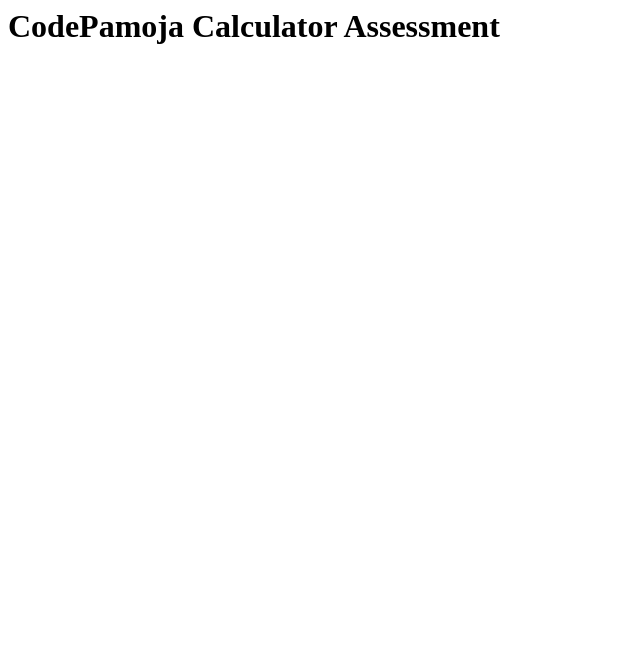
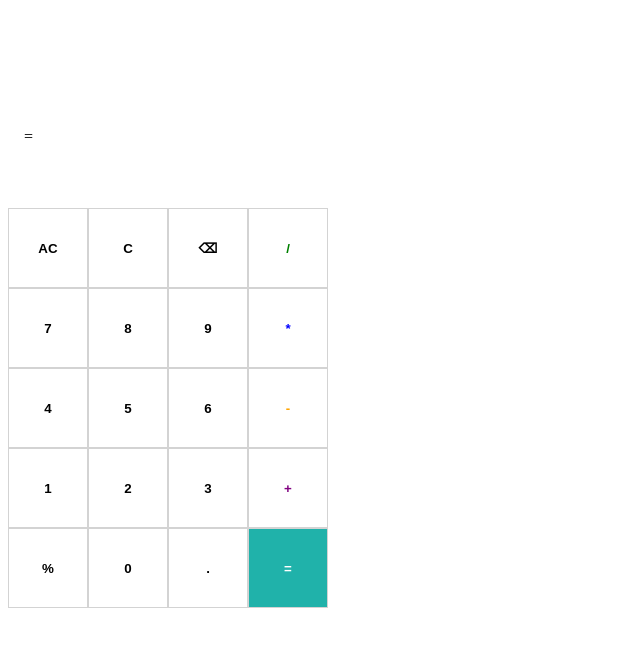
Before and after one commit to timVlasblom/assessment-calculator, a plain HTML site: page index.html in a window 1280 px wide. Shown: the whole page, without its empty margins (0-640 px from the left). Drawn offline with Linux system fonts and the light colour scheme.

Commit message:
made the calculator :)

```diff
--- /dev/null
+++ b/assets/css/style.css
@@ -0,0 +1,62 @@
+.calculator{
+	width: 20em;
+}
+
+.screen{
+	margin-top: 3em;
+	height: 10em;
+	width: 20em;
+}
+
+.button{
+	width: 6em;
+	border-style: solid;
+    border-width: 1px;
+	height: 6em;
+	border-color: #d3d3d3;
+	background-color: #ffffff;
+	float: left;
+	font-weight: bold;
+}
+
+#answer{
+	text-align: right;
+	width: 75%;
+	float: right;
+	color: #FFA500;
+	font-size: 150%;
+}
+
+#sum{
+	text-align: right;
+	height: 5em;
+	color: #d3d3d3;
+}
+
+.equals{
+	background-color: #20B2AA;
+	color: #ffffff;
+}
+
+.plus{
+	color: #800080;
+}
+
+.minus{
+	color: #FFA500;
+}
+
+.multiply{
+	color: #0000FF;
+}
+
+.divideby{
+	color: #008000;
+}
+
+.equalssign{
+	margin-left: 1em;
+	margin-right: 0px;
+	width: 10%;
+	float: left;
+}
--- /dev/null
+++ b/assets/js/script.js
@@ -0,0 +1,107 @@
+var x;
+var y;
+var modifier;
+var ans;
+
+function calculate(){
+	x = parseFloat(x);
+	y = parseFloat(y);
+	if (modifier == null){
+		console.log(x);
+	}
+	if(modifier == '+'){
+		ans = x + y;
+	}
+	if(modifier == '*'){
+		ans = x * y;
+	}
+	if(modifier == '-'){
+		ans = x - y;
+	}
+	if(modifier == '/'){
+		ans = x / y;
+	}
+	if(modifier == '%'){
+		x = x / 100;
+		ans = x * y;
+	}
+	document.getElementById("answer").innerHTML = ans;
+	console.log(ans);
+	x = null;
+	y = null;
+	modifier = null;
+}
+
+function addNumber(number){
+	if (modifier == null){
+		if (x == null) {
+			x = number;
+			console.log(x);
+		}
+		else{
+			x = x + number;
+			console.log(x);
+		}
+		document.getElementById("sum").innerHTML = x;
+	}
+	else{
+		if (y == null) {
+			y = number;
+			console.log(y);
+		}
+		else{
+			y = y + number;
+			console.log(y);
+		}
+		document.getElementById("sum").innerHTML = x + " " + modifier + " " + y;
+	}
+}
+
+function addModifier(m) {
+	if (x == null && ans != null) {
+		x = ans;
+		modifier = m;
+		document.getElementById("sum").innerHTML = x + " " + modifier;
+	}else if(x != null){
+		modifier = m;
+		document.getElementById("sum").innerHTML = x + " " + modifier;
+	}
+}
+
+function clearAction(action) {
+	if (action == 'all'){
+		x = null;
+		y = null;
+		modifier = null;
+		console.log("clear",x,y,modifier);
+	}
+	if (action == 'last'){
+		if (y != null){
+			y = null;
+		}else if(modifier != null){
+			modifier = null;
+		}else{
+			x = null;
+		}
+		console.log("clear",x,y,modifier);
+	}
+	if (action = 'backspace'){
+		if (y != null){
+			if (y.length <= 1){
+				y = null
+			}else{
+				y = y.toString().slice(0, -1);
+				y = parseInt(y);
+			}
+		}else if(modifier != null){
+			modifier = null;
+		}else{
+			if (x.length <= 1){
+				x = null
+			}else{
+				x = x.toString().slice(0, -1);
+				x = parseInt(x);
+			}
+		}
+	}
+}
--- a/index.html
+++ b/index.html
@@ -1,8 +1,40 @@
+<!DOCTYPE html>
 <html>
-    <head>
-        <title>CodePamoja Calculator Assessment</title>
-    </head>
-    <body>
-        <h1>CodePamoja Calculator Assessment</h1>
-    </body>
+	<script src="assets/js/script.js"></script>
+	<link rel="stylesheet" type="text/css" href="assets/css/style.css">
+	<body>
+		<div class="calculator">
+			<div class="screen">
+				<div class="topscreen">
+					<div id="sum"></div>
+				</div>
+				<div class="bottomscreen">
+					<div class="equalssign">=</div>
+					<div id="answer"></div>
+				</div>
+			</div>
+			<div class="buttons">
+				<button class="button" onclick="clearAction('all')">AC</button>
+				<button class="button" onclick="clearAction('last')">C</button>
+				<button class="button" onclick="clearAction('backspace')">⌫</button>
+				<button class="button divideby" onclick="addModifier('/')">/</button>
+				<button class="button" onclick="addNumber('7')">7</button>
+				<button class="button" onclick="addNumber('8')">8</button>
+				<button class="button" onclick="addNumber('9')">9</button>
+				<button class="button multiply" onclick="addModifier('*')">*</button>
+				<button class="button" onclick="addNumber('4')">4</button>
+				<button class="button" onclick="addNumber('5')">5</button>
+				<button class="button" onclick="addNumber('6')">6</button>
+				<button class="button minus" onclick="addModifier('-')">-</button>
+				<button class="button" onclick="addNumber('1')">1</button>
+				<button class="button" onclick="addNumber('2')">2</button>
+				<button class="button" onclick="addNumber('3')">3</button>
+				<button class="button plus" onclick="addModifier('+')">+</button>
+				<button class="button" onclick="addModifier('%')">%</button>
+				<button class="button" onclick="addNumber('0')">0</button>
+				<button class="button" onclick="addNumber('.')">.</button>
+				<button class="button equals" onclick="calculate()">=</button>
+			</div>
+		<div>
+	</body>
 </html>
```
Also changed, not shown: Readme.txt (added), 3 other files.
